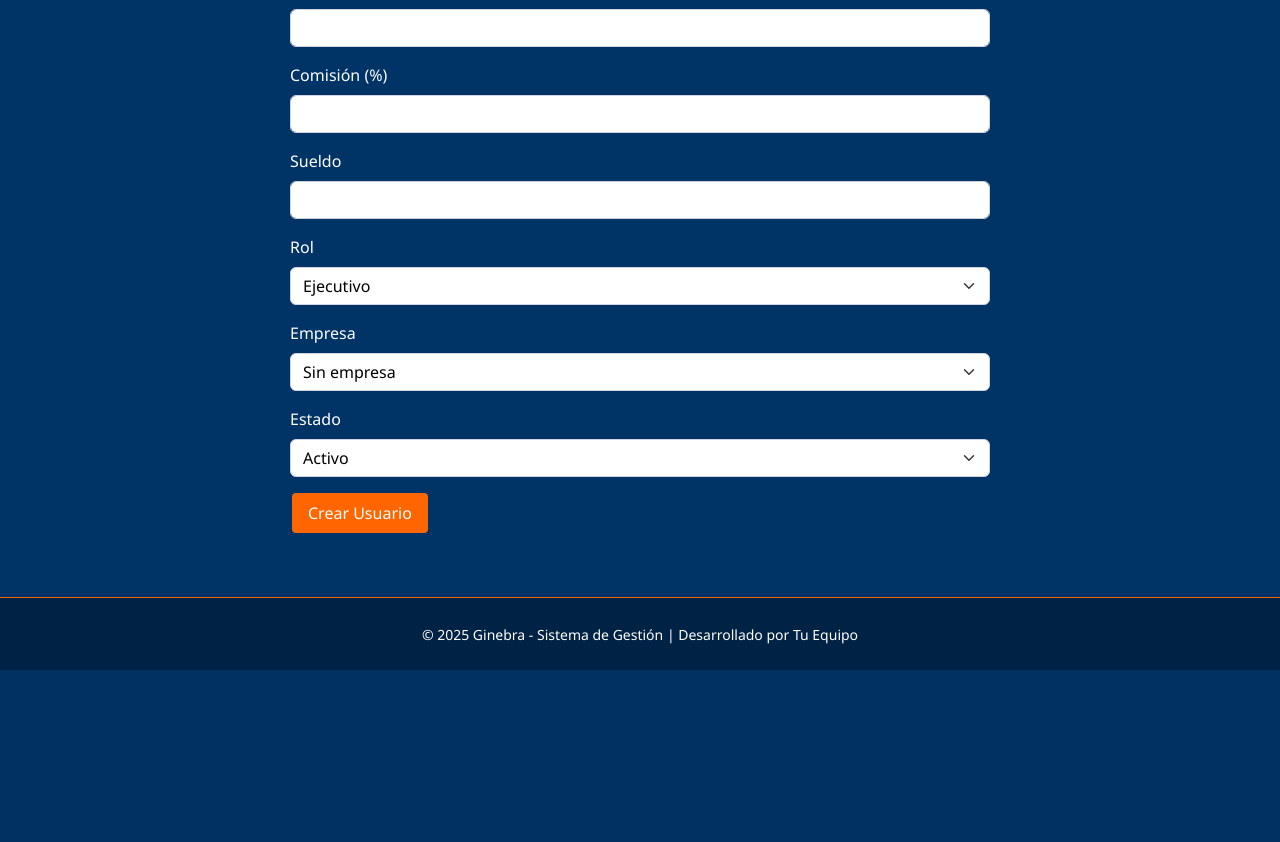
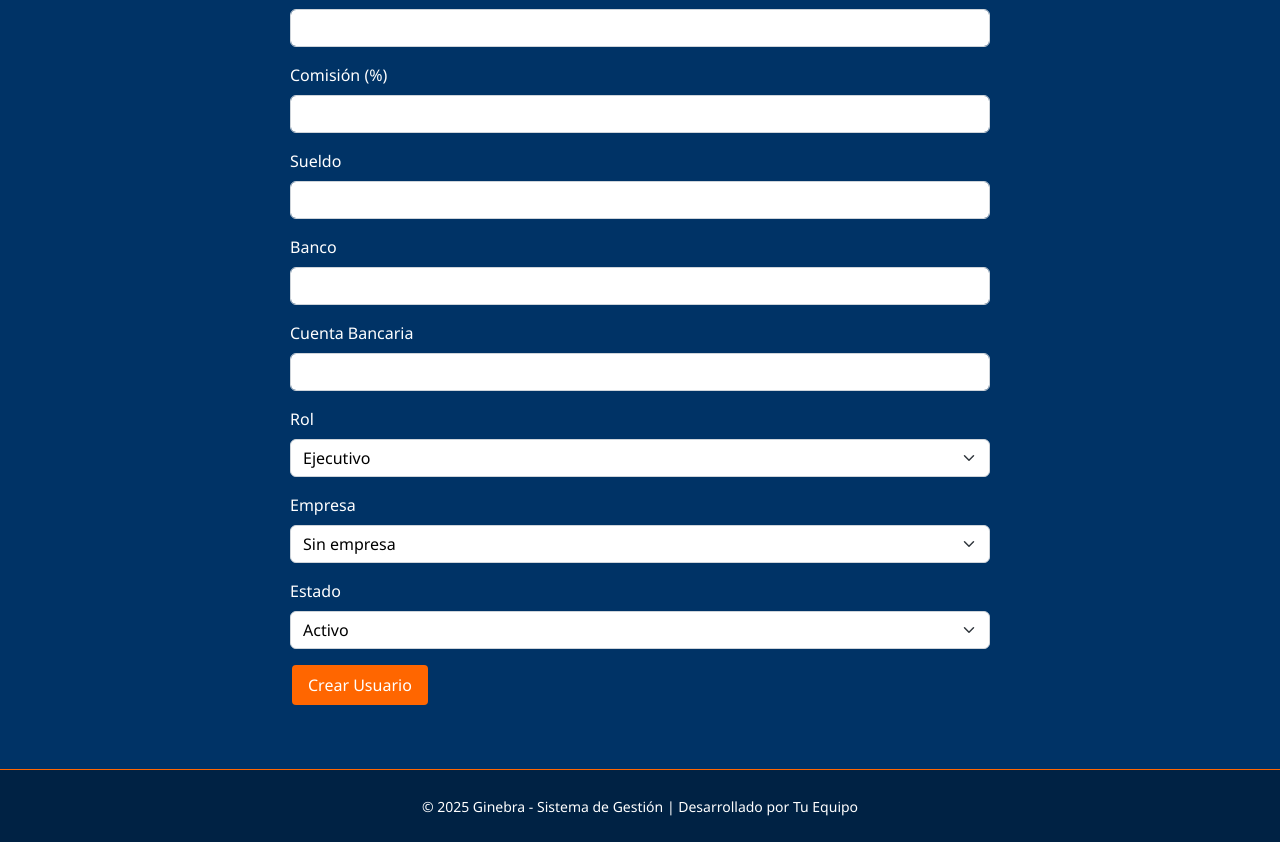
Before and after one commit to MauroContreras453/Ginebra-app, a Flask app: page /admin/usuarios/nuevo in a window 1280 px wide. Shown: the part 1105-1947 px from the top of the page. Before the commit the page ends 1775 px from the top, so only its background shows below. Run offline with Flask 3, Linux system fonts and the light colour scheme; a user stored in the database is signed in.

Commit message:
se terminan las mejoras en Gestion / pasamos a producto

```diff
--- a/Ginebra.py
+++ b/Ginebra.py
@@ -1219,6 +1219,7 @@ def eliminar_usuario(id):
 def nueva_empresa():
     if request.method == 'POST':
         nombre = request.form['nombre']
+        logo = request.fotm['logo']
         tiene_gestion = request.form['tiene_gestion']
         tiene_productos = request.form['tiene_productos']
         representante = request.form['representante']
@@ -1228,6 +1229,7 @@ def nueva_empresa():
         correo = request.form['correo']
         empresa = Empresa(
             nombre=nombre,
+            logo=logo,
             representante=representante,
             telefono=telefono,
             direccion=direccion,
@@ -1250,6 +1252,7 @@ def editar_empresa(id):
     empresa = Empresa.query.get_or_404(id)
     if request.method == 'POST':
         empresa.nombre = request.form['nombre']
+        empresa.logo = request.form['logo']
         empresa.representante = request.form['representante']
         empresa.telefono = request.form['telefono']
         empresa.correo = request.form['correo']
@@ -1570,6 +1573,7 @@ def exportar_empresas():
     data = [{
         'ID': e.id,
         'Nombre': e.nombre,
+        'Logo': e.logo,
         'Representante': e.representante,
         'Teléfono': e.telefono,
         'Correo': e.correo,
--- a/templates/nueva_empresa.html
+++ b/templates/nueva_empresa.html
@@ -28,7 +28,11 @@
       <input type="text" class="form-control form-control-sm" id="nombre" name="nombre"
              value="{{ empresa.nombre if empresa else '' }}" required>
     </div>
-
+    <div class="mb-3">
+      <label for="logo" class="form-label">Logo</label>
+      <input type="text" class="form-control form-control-sm" id="logo" name="logo"
+             value="{{ empresa.logo if empresa else '' }}" required>
+    </div>
     <div class="row">
       <div class="col-md-6 mb-3">
         <label for="representante" class="form-label">Representante</label>
--- a/templates/nuevo_usuario.html
+++ b/templates/nuevo_usuario.html
@@ -82,6 +82,16 @@
                    value="{{ usuario.sueldo if usuario else '' }}">
         </div>
         <div class="mb-3">
+            <label for="banco" class="form-label">Banco</label>
+            <input type="text" class="form-control" id="banco" name="banco"
+                   value="{{ usuario.banco if usuario else '' }}">
+        </div>
+        <div class="mb-3">
+            <label for="cuenta_bancaria" class="form-label">Cuenta Bancaria</label>
+            <input type="text" class="form-control" id="cuenta_bancaria" name="cuenta_bancaria"
+                   value="{{ usuario.cuenta_bancaria if usuario else '' }}">
+        </div>
+        <div class="mb-3">
             <label for="rol" class="form-label">Rol</label>
             <select class="form-select" id="rol" name="rol" required>
                 <option value="ejecutivo" {% if usuario and usuario.rol == 'ejecutivo' %}selected{% endif %}>Ejecutivo</option>
--- a/templates/reservas.html
+++ b/templates/reservas.html
@@ -29,6 +29,11 @@
           <label class="form-label" for="fecha_viaje">Fecha de viaje</label>
           <input type="date" id="fecha_viaje" class="form-control" name="fecha_viaje"
             value="{{ editar_reserva.fecha_viaje if editar_reserva else '' }}" required />
+        </div>
+        <div class="col-md-6">
+          <label class="form-label" for="fecha_fin_viaje">Fecha de fin de viaje</label>
+          <input type="date" id="fecha_fin_viaje" class="form-control" name="fecha_fin_viaje"
+            value="{{ editar_reserva.fecha_fin_viaje if editar_reserva else '' }}" required />
         </div>
         <div class="col-md-6">
           <label class="form-label" for="fecha_venta">Fecha de venta</label>
```
